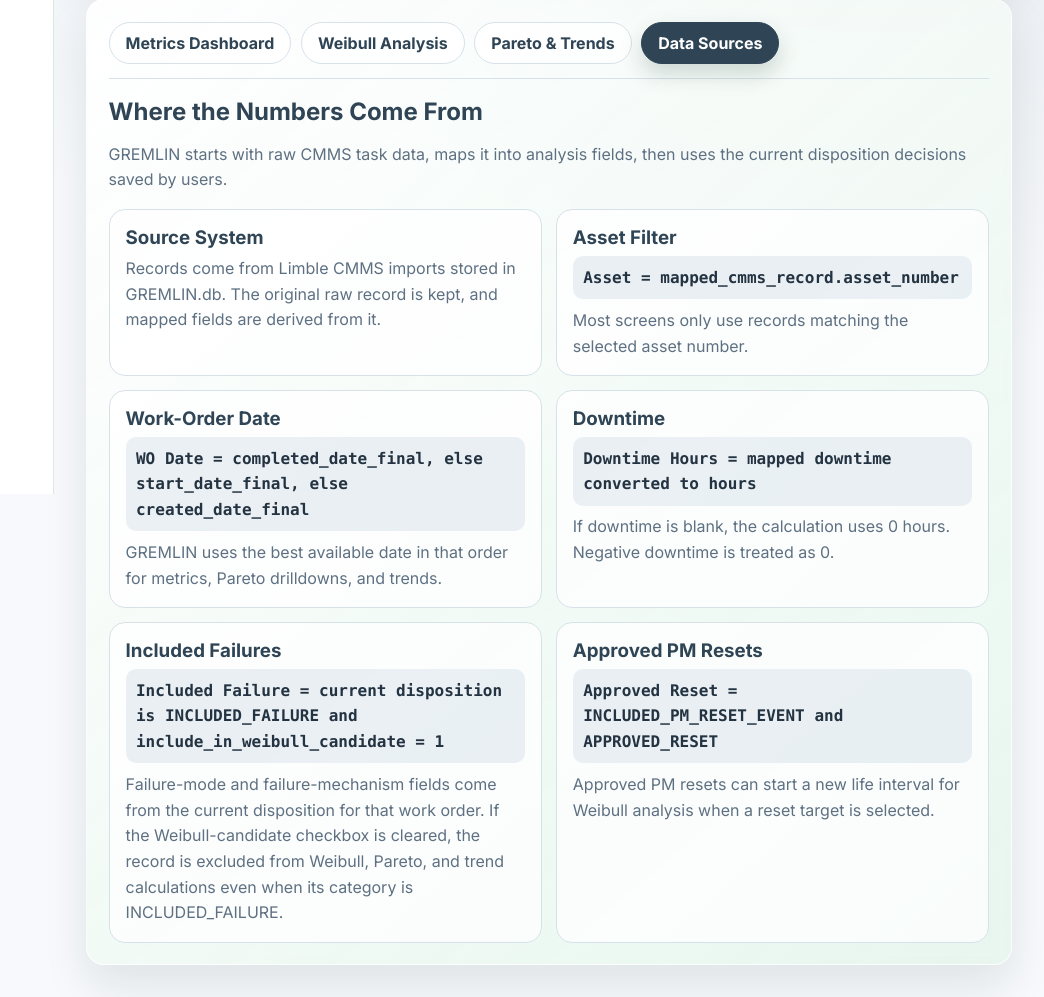
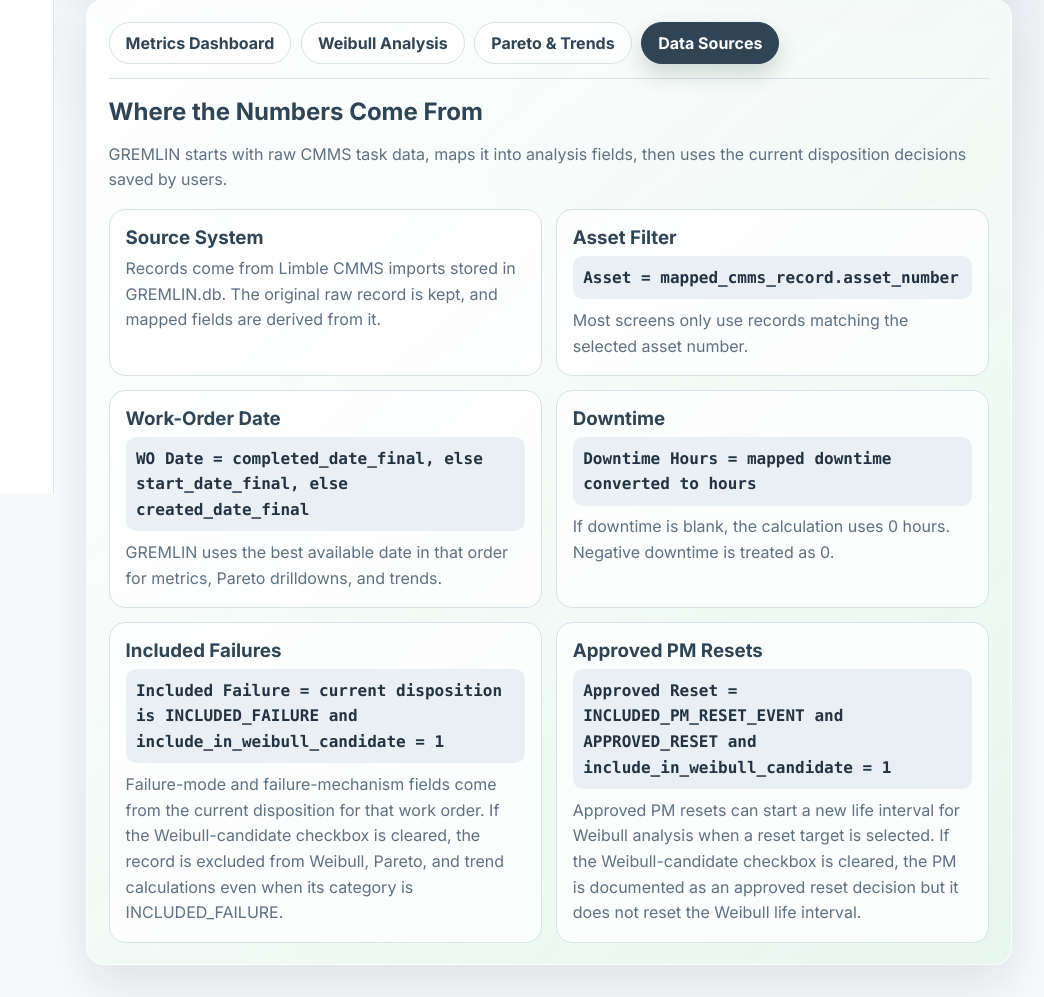
Before and after one commit to stupidshrimp/GREMLIN, a Flask app: page /standards-and-documentation in a window 1280 px wide, after a click on "Data Sources". Shown: the part 306-1303 px from the top of the page, without its empty margins (236-1280 px from the left). Run offline with Flask 3, Linux system fonts and the light colour scheme.

Commit message:
Clarify PM reset Weibull candidate filter

```diff
--- a/templates/standards_and_documentation.html
+++ b/templates/standards_and_documentation.html
@@ -103,7 +103,8 @@
         <h3>Observation Life</h3>
         <p class="formula">Life Hours = hours from interval start to interval end</p>
         <p>
-          Interval ends come from included failures, approved PM reset events, or the analysis cutoff for right-censored current life.
+          Interval ends come from included failures, approved PM reset events that are still marked as Weibull candidates,
+          or the analysis cutoff for right-censored current life.
           GREMLIN uses schedule-adjusted weekday hours for these life intervals.
         </p>
       </section>
@@ -234,8 +235,12 @@
 
       <section class="doc-section">
         <h3>Approved PM Resets</h3>
-        <p class="formula">Approved Reset = INCLUDED_PM_RESET_EVENT and APPROVED_RESET</p>
-        <p>Approved PM resets can start a new life interval for Weibull analysis when a reset target is selected.</p>
+        <p class="formula">Approved Reset = INCLUDED_PM_RESET_EVENT and APPROVED_RESET and include_in_weibull_candidate = 1</p>
+        <p>
+          Approved PM resets can start a new life interval for Weibull analysis when a reset target is selected.
+          If the Weibull-candidate checkbox is cleared, the PM is documented as an approved reset decision but it does
+          not reset the Weibull life interval.
+        </p>
       </section>
     </div>
   </article>
```
